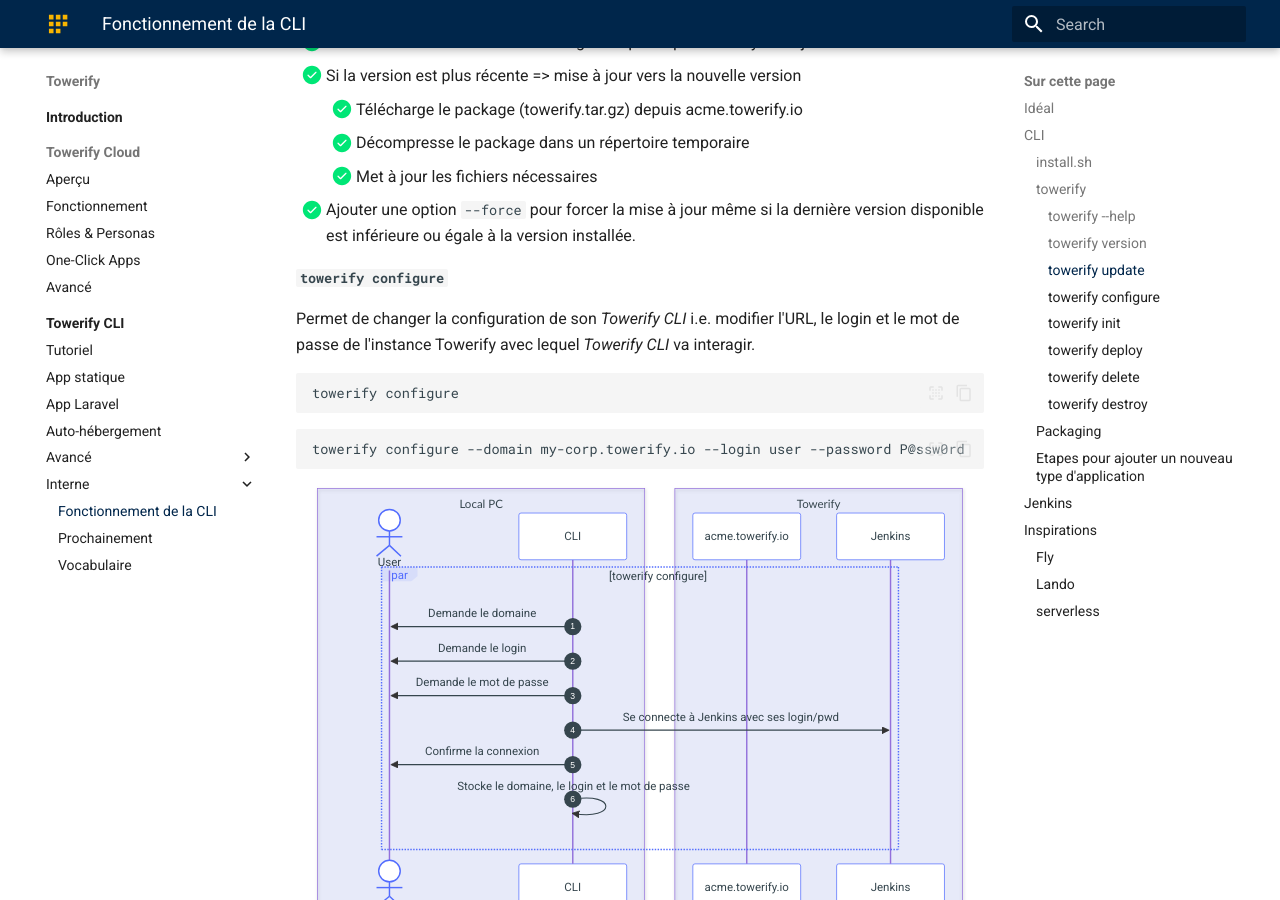
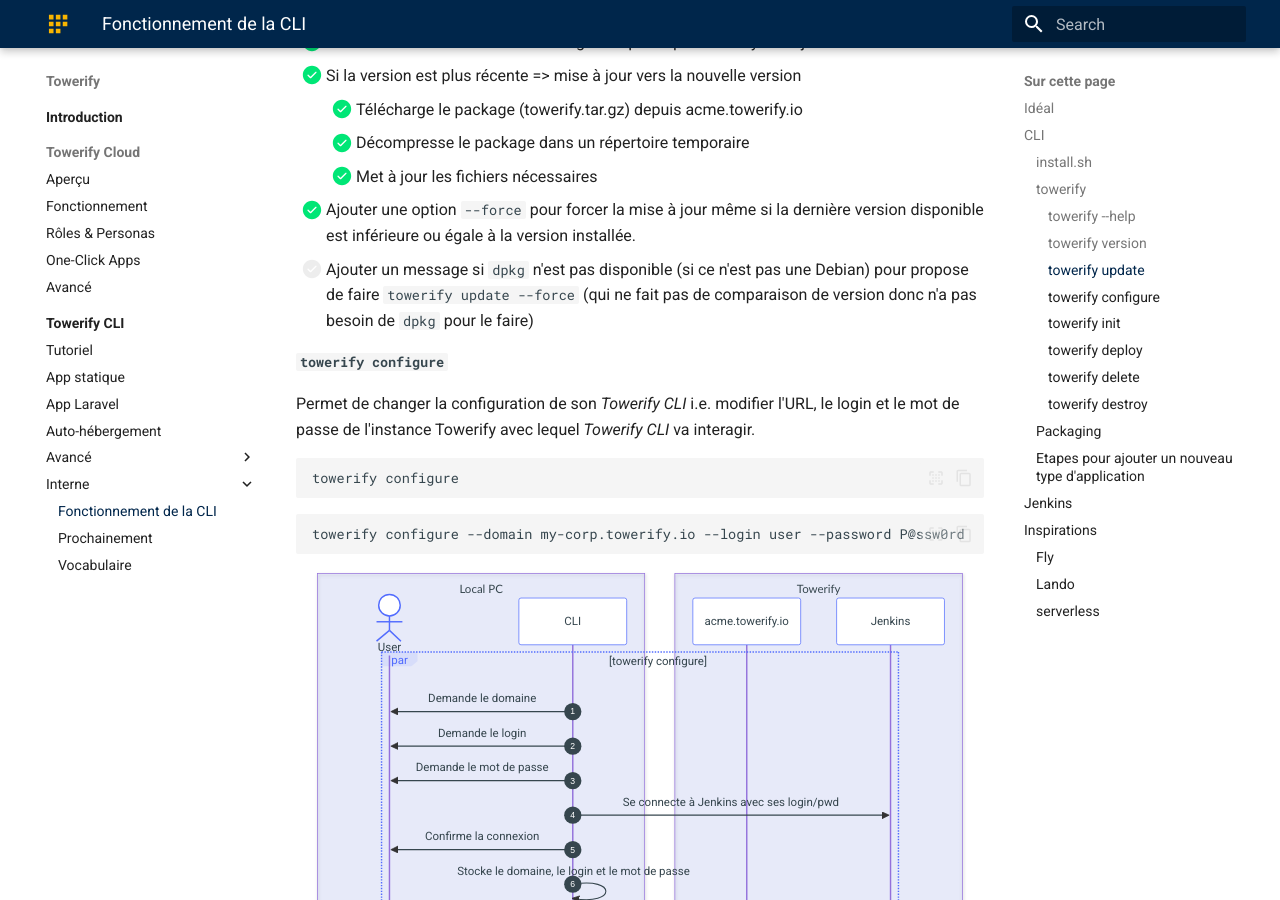
Before and after one commit to computablefacts/towerify-docs, an MkDocs documentation site: the page built from docs/cli/interne/coder.md, in a window 1280 px wide and 900 px high, scrolled down 1942 px. Built offline with MkDocs 1.6.1 and Material for MkDocs 9.7.7, drawn with Linux system fonts in a browser that asks for light colours; emoji names are drawn with the system emoji font.

Commit message:
Add a todo for dpkg used by towerify update

```diff
--- a/docs/cli/interne/coder.md
+++ b/docs/cli/interne/coder.md
@@ -114,6 +114,9 @@
 * [X] Ajouter une option `--force` pour forcer la mise à jour même si la
       dernière version disponible est inférieure ou égale à la version
       installée.
+* [ ] Ajouter un message si `dpkg` n'est pas disponible (si ce n'est pas une
+      Debian) pour propose de faire `towerify update --force` (qui ne fait pas
+      de comparaison de version donc n'a pas besoin de `dpkg` pour le faire)
 
 [update01]: https://acme.towerify.io/cli/version.txt
 
```
